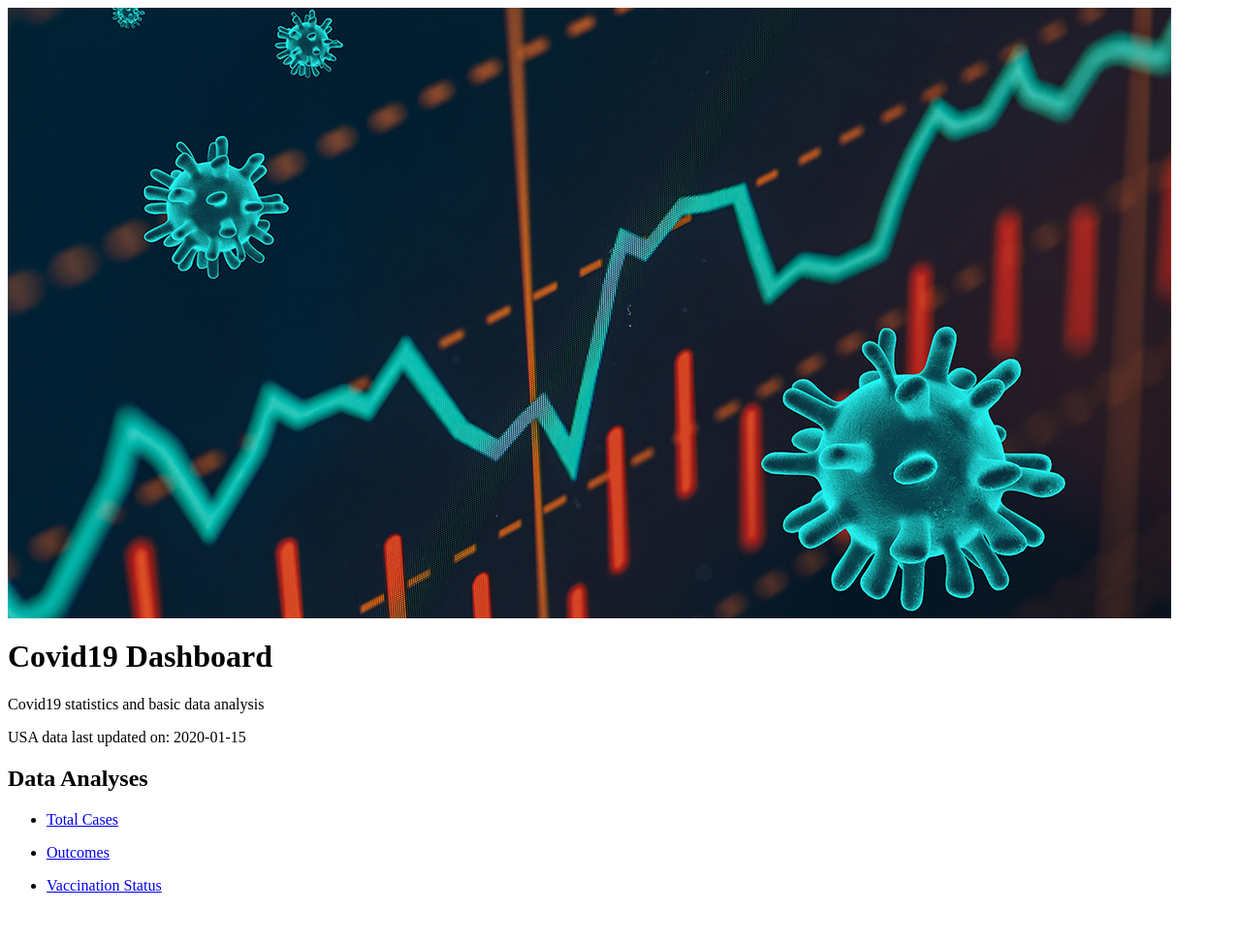
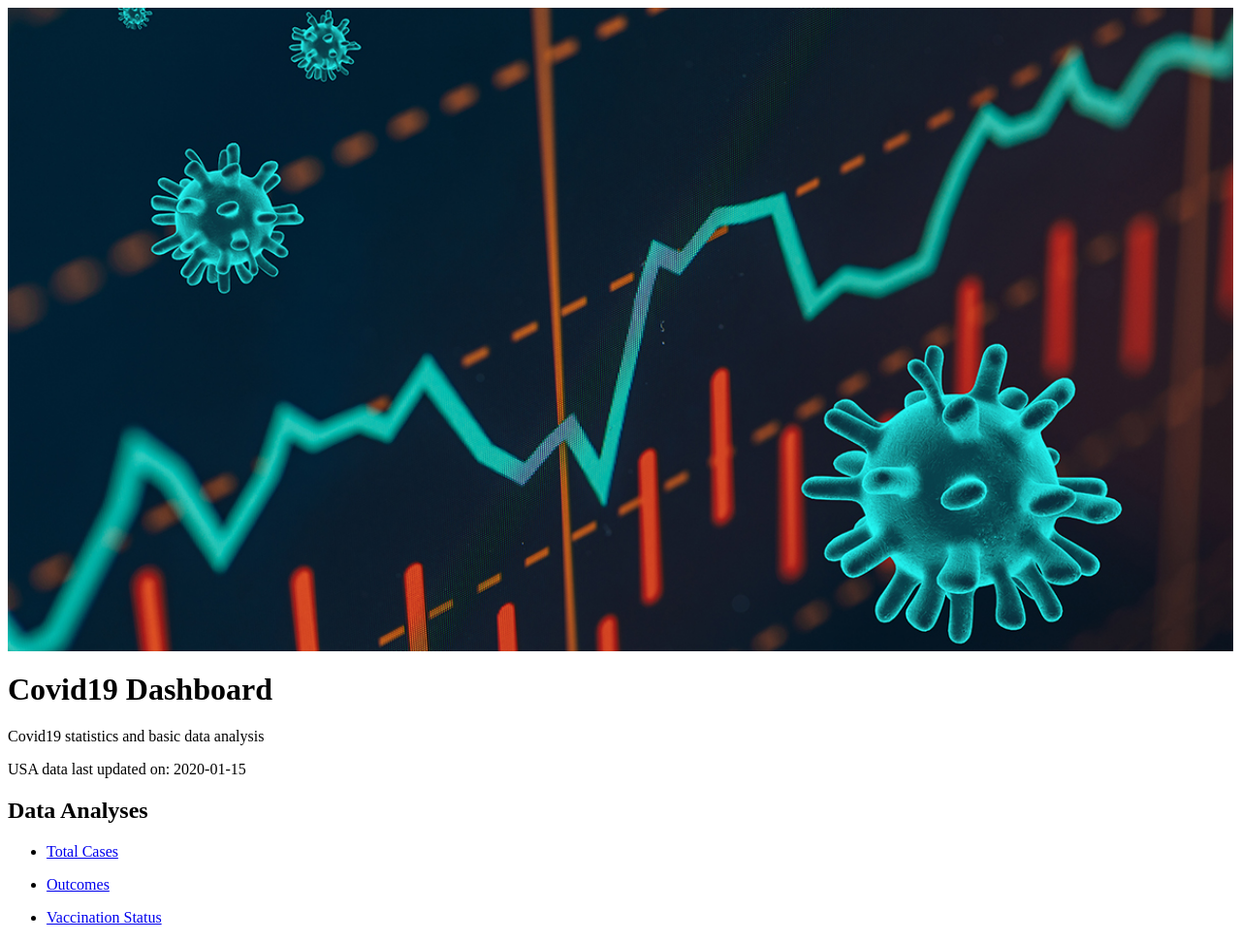
Before and after one commit to albertjseo/covid19-analysis-with-sql, a Flask app: template templates/landing_page.html in a window 1280 px wide. Shown: the whole page at 97% size. Before the commit the page ends 921 px from the top, so only its background shows below. Run offline with Flask 3, Linux system fonts and the light colour scheme; the template is opened without the code that fills it: most values are stand-ins (such as "Sample title", 1, 10 or a date in 2020).

Commit message:
Updated landing_page.html to remove unmatched </ul>

```diff
--- a/templates/landing_page.html
+++ b/templates/landing_page.html
@@ -1,8 +1,8 @@
-<img src="static/covid-data.jpeg" alt="image not found">
+<img style="max-width: 100%; width: 100%; height: auto;" src="static/covid-data.jpeg" alt="image not found" >
 
 <h1>Covid19 Dashboard</h1>
 
-<p>Covid19 statistics and basic data analysis</p>
+<main>Covid19 statistics and basic data analysis</main>
 
 <p>USA data last updated on: {{ most_recent_update }}</p>
 
@@ -13,7 +13,6 @@
 <ul>
     <li><a href="/outcomes">Outcomes</a></li>
 </ul>
-</ul>
 <ul>
     <li><a href="/vaccination_status">Vaccination Status</a></li>
 </ul>
```
